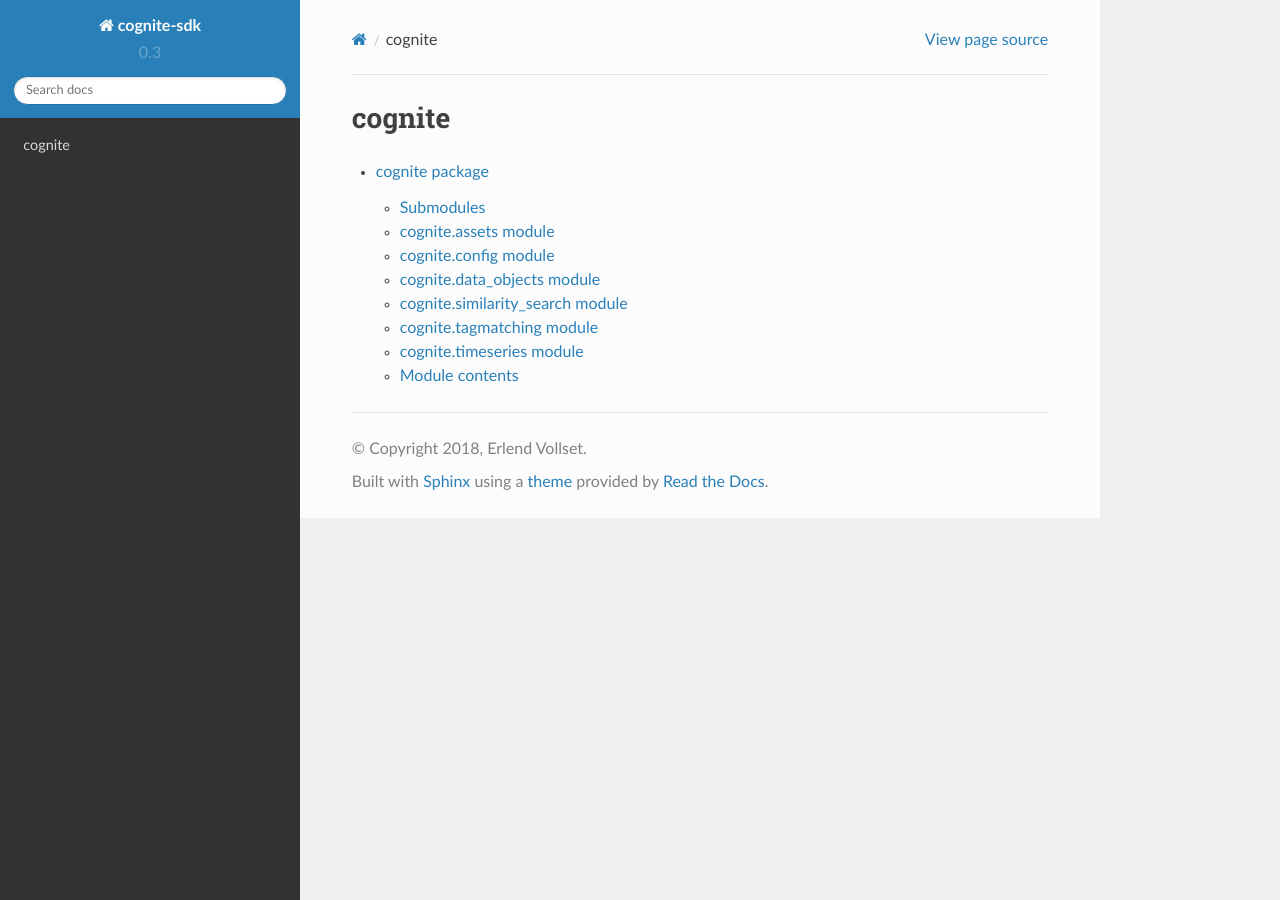
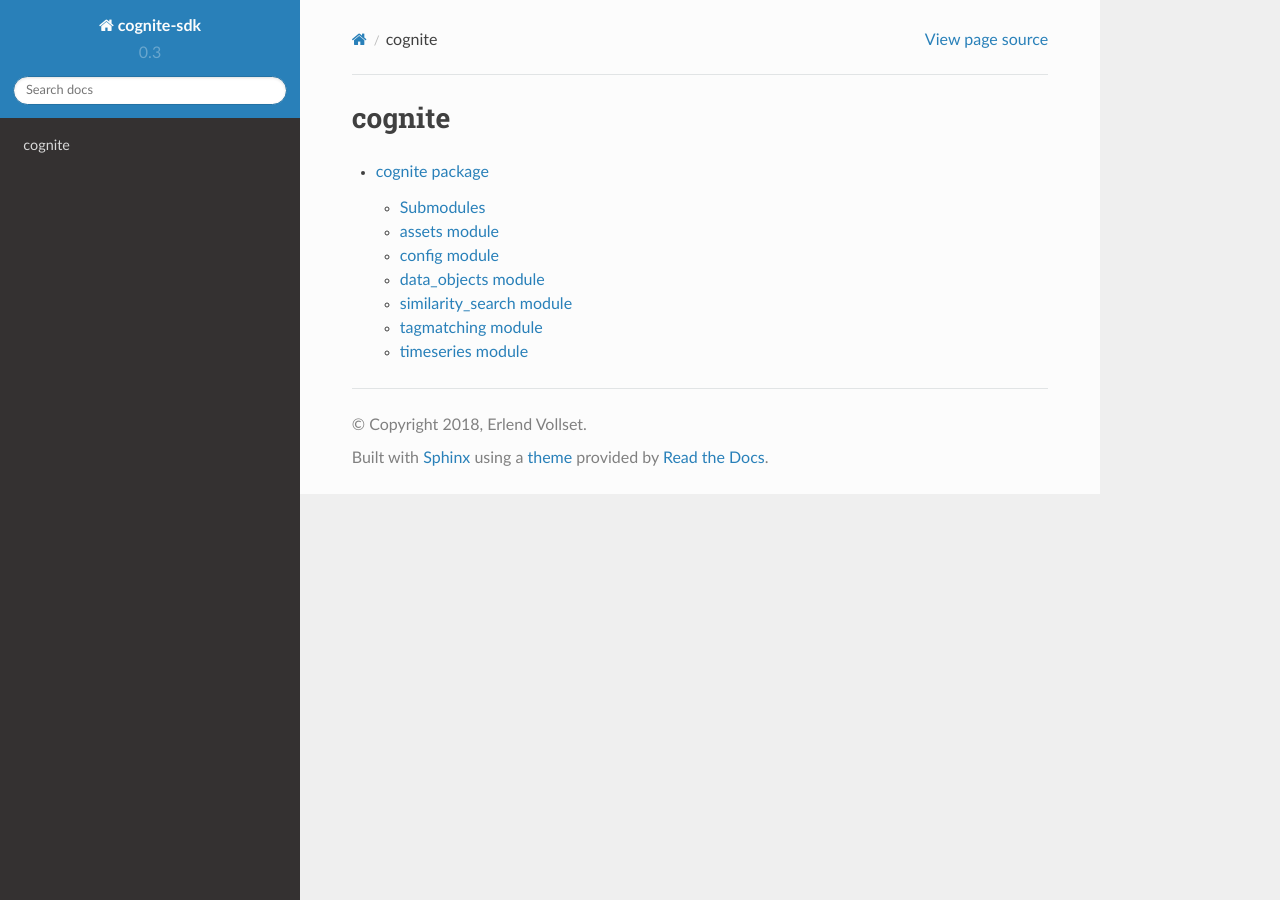
Before and after one commit to cognitedata/cognite-sdk-python, a Sphinx documentation site: the page built from docs/source/modules.rst, in a window 1280 px wide. Built offline with Sphinx 7.4.7 and the Read the Docs theme 2.0.0, drawn with Linux system fonts in a browser that asks for light colours.

Commit message:
Change cognite.rst in docs

```diff
--- a/docs/source/cognite.rst
+++ b/docs/source/cognite.rst
@@ -12,7 +16,7 @@
     :undoc-members:
     :show-inheritance:
 
-cognite\.config module
+config module
 ----------------------
 
 .. automodule:: cognite.config
@@ -20,7 +24,7 @@
     :undoc-members:
     :show-inheritance:
 
-cognite\.data\_objects module
+data\_objects module
 -----------------------------
 
 .. automodule:: cognite.data_objects
@@ -28,7 +32,7 @@
     :undoc-members:
     :show-inheritance:
 
-cognite\.similarity\_search module
+similarity\_search module
 ----------------------------------
 
 .. automodule:: cognite.similarity_search
@@ -36,7 +40,7 @@
     :undoc-members:
     :show-inheritance:
 
-cognite\.tagmatching module
+tagmatching module
 ---------------------------
 
 .. automodule:: cognite.tagmatching
@@ -44,19 +48,10 @@
     :undoc-members:
     :show-inheritance:
 
-cognite\.timeseries module
+timeseries module
 --------------------------
 
 .. automodule:: cognite.timeseries
     :members:
     :undoc-members:
     :show-inheritance:
-
-
-Module contents
----------------
-
-.. automodule:: cognite
-    :members:
-    :undoc-members:
-    :show-inheritance:
```
Also changed, not shown: other parts of docs/source/cognite.rst (+5 -1 lines).
